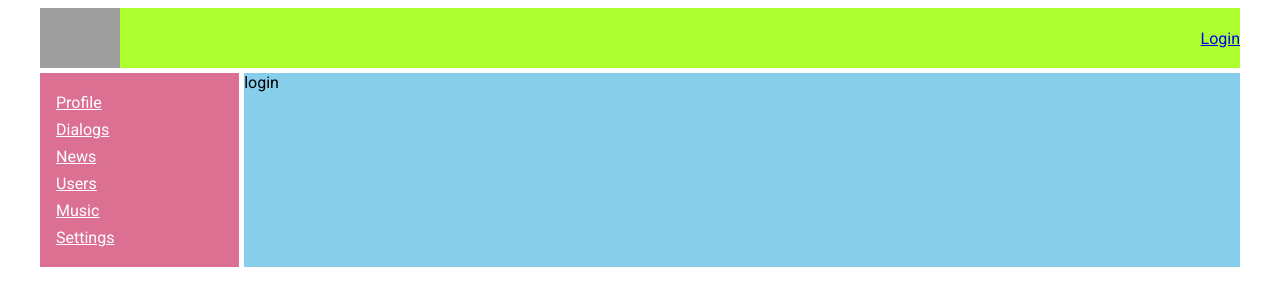
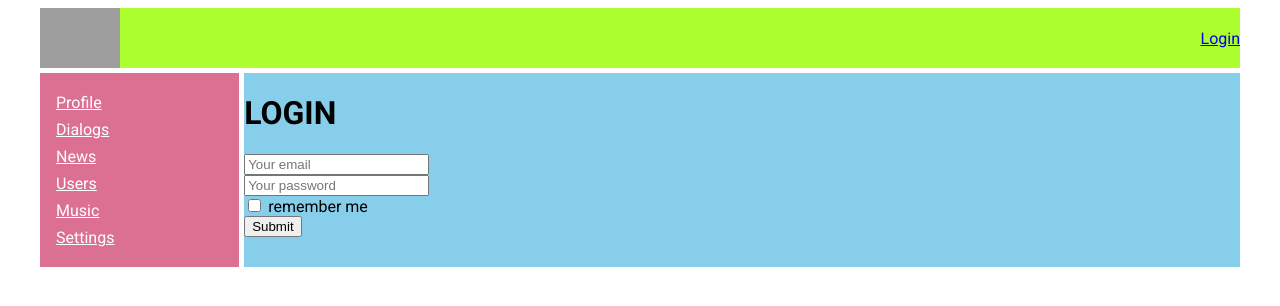
Before and after one commit to FOXY-FO/course_network, a React (Create React App) app: page /login in a window 1280 px wide. Shown: the top 306 px of the page. Built offline with nearby package versions, Linux system fonts and the light colour scheme; no server answers; grey boxes are pictures that could not be loaded.

Commit message:
(75) implemented loginning and logoutting

```diff
--- a/package.json
+++ b/package.json
@@ -14,6 +14,7 @@
     "react-router-dom": "^5.2.0",
     "react-scripts": "3.4.1",
     "redux": "^4.0.5",
+    "redux-form": "^8.3.6",
     "redux-thunk": "^2.3.0"
   },
   "scripts": {
--- a/src/api/api.js
+++ b/src/api/api.js
@@ -40,5 +40,15 @@ export default {
     getCurrentUserProfile() {
       return instance.get(`/auth/me`).then((res) => res.data)
     },
+
+    login(email, password, rememberMe = false) {
+      return instance
+        .post("/auth/login", { email, password, rememberMe })
+        .then((res) => res.data)
+    },
+
+    logout() {
+      return instance.delete("/auth/login").then((res) => res.data)
+    },
   },
 }
--- a/src/components/App/App.jsx
+++ b/src/components/App/App.jsx
@@ -8,10 +8,10 @@ import DialogsContainer from "../Dialogs/DialogsContainer"
 import UsersContainer from "../Users/UsersContainer"
 import ProfileContainer from "../Profile/ProfileContainer"
 import HeaderContainer from "../UI/Header/HeaderContainer"
-import Login from "../Login/Login"
 import SettingsContainer from "../Settings/SettingsContainer"
 import MusicContainer from "../Music/MusicContainer"
 import NewsContainer from "../News/NewsContainer"
+import LoginContainer from "../Login/LoginContainer"
 
 const App = () => {
   return (
@@ -21,7 +21,7 @@ const App = () => {
 
       <main className="main">
         <Switch>
-          <Route exact path="/login" component={Login} />
+          <Route exact path="/login" component={LoginContainer} />
           <Route path="/profile/:userId?" component={ProfileContainer} />
           <Route exact path="/dialogs" component={DialogsContainer} />
           <Route exact path="/news" component={NewsContainer} />
--- a/src/components/Login/Login.jsx
+++ b/src/components/Login/Login.jsx
@@ -1,7 +1,56 @@
 import React from "react"
+import { Field, reduxForm } from "redux-form"
 
-let Login = () => {
-  return <div>login</div>
+let LoginForm = (props) => {
+  return (
+    <form onSubmit={props.handleSubmit}>
+      <div>
+        <Field
+          type="email"
+          name="email"
+          placeholder="Your email"
+          component="input"
+        />
+      </div>
+      <div>
+        <Field
+          type="password"
+          name="password"
+          placeholder="Your password"
+          component="input"
+        />
+      </div>
+      <div>
+        <label>
+          <Field type="checkbox" name="rememberMe" component="input" /> remember
+          me
+        </label>
+      </div>
+      <div>
+        <button type="submit">Submit</button>
+      </div>
+    </form>
+  )
+}
+
+LoginForm = reduxForm({
+  form: "login",
+})(LoginForm)
+
+let Login = ({ login }) => {
+  let onSubmit = (formData) => {
+    let { email, password, rememberMe } = formData
+
+    login(email, password, rememberMe)
+  }
+
+  return (
+    <div>
+      <h1>LOGIN</h1>
+
+      <LoginForm onSubmit={onSubmit} />
+    </div>
+  )
 }
 
 export default Login
--- /dev/null
+++ b/src/components/Login/LoginContainer.jsx
@@ -0,0 +1,17 @@
+import React from "react"
+import { connect } from "react-redux"
+import { compose } from "redux"
+import { login } from "../../redux/auth-reducer"
+import withProfileRedirect from "../../hoc/withProfileRedirect"
+import Login from "./Login"
+
+class LoginContainer extends React.Component {
+  render() {
+    return <Login {...this.props} />
+  }
+}
+
+export default compose(
+  connect(null, { login }),
+  withProfileRedirect
+)(LoginContainer)
--- a/src/components/UI/Header/Header.jsx
+++ b/src/components/UI/Header/Header.jsx
@@ -2,7 +2,7 @@ import React from "react"
 import styles from "./Header.module.scss"
 import { Link } from "react-router-dom"
 
-const Header = ({ login, isAuth }) => {
+let Header = ({ login, isAuth, logout }) => {
   return (
     <header className={styles.header}>
       <div className={styles.logo}>
@@ -12,7 +12,14 @@ const Header = ({ login, isAuth }) => {
         />
       </div>
       <div className={styles.auth}>
-        {isAuth ? login : <Link to="/login">Login</Link>}
+        {isAuth && (
+          <>
+            <div>{login}</div>
+            <button onClick={logout}>Log Out</button>
+          </>
+        )}
+
+        {!isAuth && <Link to="/login">Login</Link>}
       </div>
     </header>
   )
--- a/src/components/UI/Header/HeaderContainer.jsx
+++ b/src/components/UI/Header/HeaderContainer.jsx
@@ -1,22 +1,18 @@
-import React from "react"
+import React, { useEffect } from "react"
 import { connect } from "react-redux"
-import api from "../../../api/api"
-import { setUserData } from "../../../redux/auth-reducer"
+import {
+  setUserData,
+  getUserAuthData,
+  logout,
+} from "../../../redux/auth-reducer"
 import Header from "./Header"
 
-class HeaderContainer extends React.Component {
-  componentDidMount() {
-    api.auth.getCurrentUserProfile().then((response) => {
-      if (response.resultCode === 0) {
-        let { id, email, login } = response.data
-        this.props.setUserData(id, email, login)
-      }
-    })
-  }
+let HeaderContainer = (props) => {
+  useEffect(() => {
+    props.getUserAuthData()
+  }, [])
 
-  render() {
-    return <Header {...this.props} />
-  }
+  return <Header {...props} />
 }
 
 let mapStateToProps = (state) => ({
@@ -24,4 +20,8 @@ let mapStateToProps = (state) => ({
   isAuth: state.auth.isAuth,
 })
 
-export default connect(mapStateToProps, { setUserData })(HeaderContainer)
+export default connect(mapStateToProps, {
+  setUserData,
+  getUserAuthData,
+  logout,
+})(HeaderContainer)
--- /dev/null
+++ b/src/hoc/withProfileRedirect.js
@@ -0,0 +1,19 @@
+import React from "react"
+import { connect } from "react-redux"
+import { Redirect } from "react-router-dom"
+
+let mapStateToProps = (state) => ({
+  isAuth: state.auth.isAuth,
+})
+
+let withProfileRedirect = (Component) => {
+  let NewComponent = ({ isAuth, ...props }) => {
+    if (isAuth) return <Redirect to="/profile" />
+
+    return <Component {...props} />
+  }
+
+  return connect(mapStateToProps)(NewComponent)
+}
+
+export default withProfileRedirect
--- a/src/redux/auth-reducer.js
+++ b/src/redux/auth-reducer.js
@@ -1,3 +1,5 @@
+import api from "../api/api"
+
 let SET_USER_DATA = "SET_USER_DATA"
 
 let initialState = {
@@ -10,12 +12,15 @@ let initialState = {
 let authReducer = (state = initialState, action) => {
   switch (action.type) {
     case SET_USER_DATA:
+      let { userId, email, login } = action
+      let isAuth = userId && email && login ? true : false
+
       return {
         ...state,
-        userId: action.userId,
-        email: action.email,
-        login: action.login,
-        isAuth: true,
+        userId: userId,
+        email: email,
+        login: login,
+        isAuth,
       }
     default:
       return state
@@ -29,4 +34,30 @@ export let setUserData = (userId, email, login) => ({
   login,
 })
 
+export let getUserAuthData = () => (dispatch) => {
+  api.auth.getCurrentUserProfile().then((res) => {
+    if (res.resultCode === 0) {
+      let { id, email, login } = res.data
+
+      dispatch(setUserData(id, email, login))
+    }
+  })
+}
+
+export let login = (email, password, rememberMe) => (dispatch) => {
+  api.auth.login(email, password, rememberMe).then((data) => {
+    if (data.resultCode === 0) {
+      dispatch(getUserAuthData())
+    }
+  })
+}
+
+export let logout = () => (dispatch) => {
+  api.auth.logout().then((res) => {
+    if (res.resultCode === 0) {
+      dispatch(setUserData(null, null, null))
+    }
+  })
+}
+
 export default authReducer
--- a/src/redux/redux-store.js
+++ b/src/redux/redux-store.js
@@ -1,5 +1,6 @@
 import { combineReducers, createStore, applyMiddleware } from "redux"
 import thunkMiddleware from "redux-thunk"
+import { reducer as formReducer } from "redux-form"
 import sidebarReducer from "./sidebar-reducer"
 import profileReducer from "./profile-reducer"
 import dialogsReducer from "./dialogs-reducer"
@@ -12,6 +13,7 @@ let reducers = combineReducers({
   dialogsPage: dialogsReducer,
   usersPage: usersReducer,
   auth: authReducer,
+  form: formReducer,
 })
 
 let store = createStore(reducers, applyMiddleware(thunkMiddleware))
```
Also changed, not shown: 1 other file (tests, documents, lock files or other folders).
